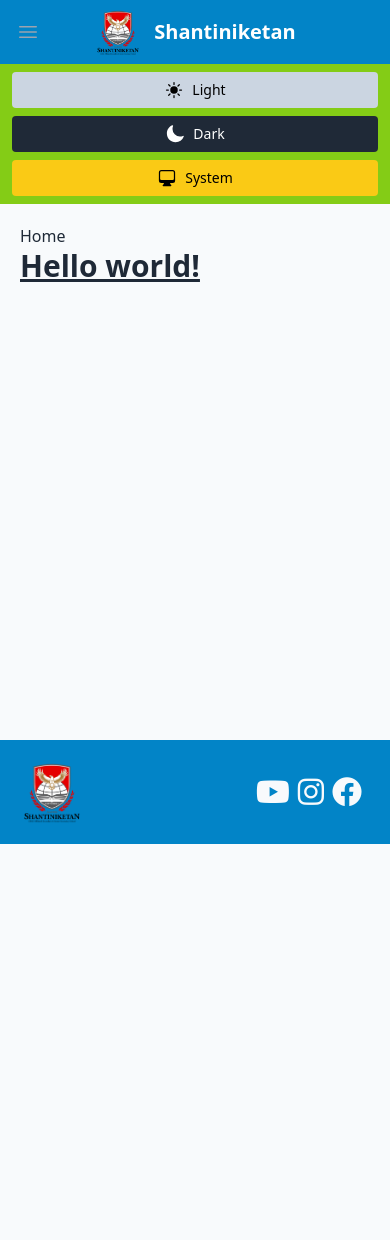
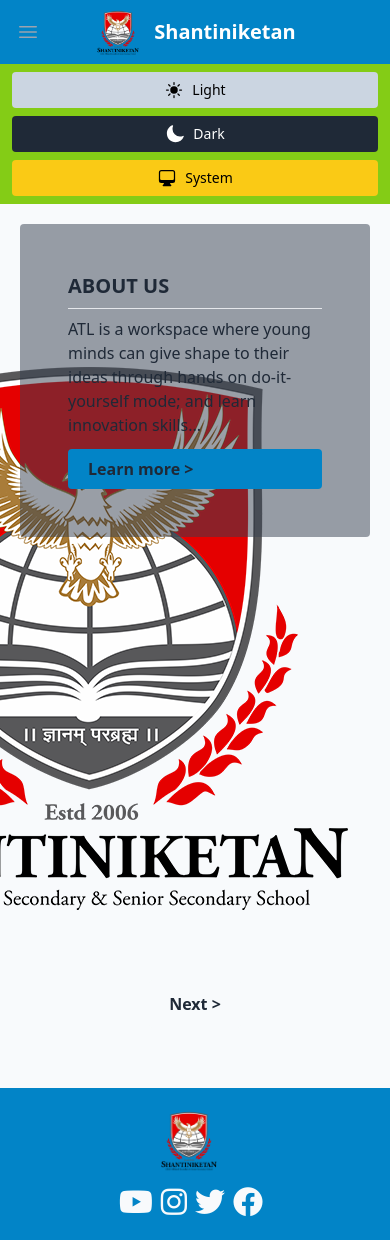
Before and after one commit to Deknoinarak/atal-shantiniketan, a React (Vite) app: page / in a window 390 px wide. Before the commit the page ends 844 px from the top, so only its background shows below. Built offline with nearby package versions, Linux system fonts and the light colour scheme.

Commit message:
redesign home page and optimize for responsive

```diff
--- a/src/assets/components/Footer.jsx
+++ b/src/assets/components/Footer.jsx
@@ -4,16 +4,19 @@
 export const Footer = () => {
   return (
     <div className="transition-all dark:bg-lime-500 bg-sky-600 dark:text-gray-800 text-slate-50 w-full">
-      <div className=" flex container mx-auto justify-between p-5">
+      <div className=" flex container mx-auto justify-between p-5 flex-col items-center sm:flex-row">
         <div className="flex items-center">
           <img className="w-16 mr-3" src={ShantiniketanLogo} />
         </div>
-        <div className="flex items-center">
+        <div className="flex items-center mt-3 sm:mt-0">
           <a href="https://www.youtube.com/channel/UChnds8hw0N9cZmx9BwKOwOw" target="_blank">
             <i className="fa-brands fa-youtube text-3xl mr-2"></i>
           </a>
           <a href="https://www.instagram.com/Shantiniketankop/" target="_blank">
             <i className="fa-brands fa-instagram text-3xl mr-2"></i>
+          </a>
+          <a href="https://twitter.com/_Shantiniketan" target="_blank">
+            <i className="fa-brands fa-twitter text-3xl mr-2"></i>
           </a>
           <a href="https://www.facebook.com/shantiniketankop/" target="_blank">
             <i className="fa-brands fa-facebook text-3xl mr-2"></i>
--- a/src/assets/components/Navbar.jsx
+++ b/src/assets/components/Navbar.jsx
@@ -82,9 +82,9 @@
       >
         {({ open }) => (
           <>
-            <div className="mx-auto max-w-7xl px-2 sm:px-6 lg:px-8">
+            <div className="mx-auto max-w-7xl px-2 md:px-6 lg:px-8">
               <div className="relative flex h-16 items-center justify-between">
-                <div className="absolute inset-y-0 left-0 flex items-center sm:hidden">
+                <div className="absolute inset-y-0 left-0 flex items-center md:hidden">
                   {/* Mobile menu button*/}
                   <Disclosure.Button className="inline-flex items-center justify-center rounded-md p-2 text-gray-400 hover:bg-gray-700 hover:text-white focus:outline-none focus:ring-2 focus:ring-inset focus:ring-white">
                     <span className="sr-only">Open main menu</span>
@@ -101,7 +101,7 @@
                     )}
                   </Disclosure.Button>
                 </div>
-                <div className="flex flex-1 items-center justify-center sm:items-stretch sm:justify-between">
+                <div className="flex flex-1 items-center justify-center md:items-stretch md:justify-between">
                   <div className="flex flex-shrink-0 items-center">
                     {/* <img
                     src={ShantiniketanLogo}
@@ -118,7 +118,7 @@
                       Shantiniketan
                     </span>
                   </div>
-                  <div className="hidden sm:ml-6 sm:flex">
+                  <div className="hidden md:ml-6 md:flex">
                     <div className="flex space-x-4 items-center">
                       {navigation.map((item, i) => (
                         <a
@@ -141,7 +141,7 @@
               </div>
             </div>
 
-            <Disclosure.Panel className="sm:hidden">
+            <Disclosure.Panel className="md:hidden">
               <div className="space-y-1 px-2 pt-2 pb-3">
                 {navigation.map((item, i) => (
                   <Disclosure.Button
--- a/src/routes/Home.jsx
+++ b/src/routes/Home.jsx
@@ -1,10 +1,79 @@
 import React from "react";
 
 export const Home = () => {
+  const [currentSlide, setCurrentSlide] = React.useState(0);
+
+  const slideContents = [
+    {
+      image: "/shantiniketan-logo.png",
+      title: "About Us",
+      desc: `ATL is a workspace where young minds can give shape to their
+    ideas through hands on do-it-yourself mode; and learn
+    innovation skills...`,
+      btn: "Learn more >",
+      link: "/about",
+    },
+    {
+      image: "",
+      title: "Information",
+      desc: ``,
+      btn: "Learn more >",
+      link: "#information",
+    },
+  ];
+
+  const handleNext = () => {
+    if (currentSlide + 1 > slideContents.length - 1) {
+      setCurrentSlide(0);
+      return;
+    }
+
+    setCurrentSlide(currentSlide + 1);
+  };
+
   return (
-    <div className="container sm:mx-auto py-5 px-5">
-      Home
-      <h1 className="text-3xl font-bold underline">Hello world!</h1>
+    <div>
+      <div>
+        {slideContents.map((e, i) => (
+          <div key={i}>
+            {currentSlide === i && (
+              <div
+                className="w-full h-screen bg-no-repeat bg-local bg-right flex flex-col sm:flex-row justify-between p-5"
+                style={{
+                  backgroundImage: `url("${e.image}")`,
+                }}
+              >
+                <div className="flex items-center justify-center max-w-sm min-w-full sm:min-w-min">
+                  <div className="bg-gray-700/50 hover:bg-gray-900/90 transition-all py-12 px-12 rounded flex flex-col justify-center">
+                    <span className="mb-2 block font-bold text-xl uppercase">
+                      {e.title}
+                    </span>
+                    <hr />
+                    <div className="mt-2">
+                      <p>{e.desc}</p>
+                      <a
+                        className="py-2 px-5 bg-sky-600 mt-3 rounded font-semibold block"
+                        href={e.link}
+                      >
+                        {e.btn}
+                      </a>
+                    </div>
+                  </div>
+                </div>
+                <div className="flex justify-center items-center">
+                  <button
+                    className="px-5 bg-slate-50 text-gray-800 rounded py-3 font-bold hover:underline hover:text-blue-800 transition-all"
+                    onClick={handleNext}
+                  >
+                    Next &gt;
+                  </button>
+                </div>
+              </div>
+            )}
+          </div>
+        ))}
+      </div>
+      <div className="container sm:mx-auto py-5 px-5"></div>
     </div>
   );
-}
+};
```
